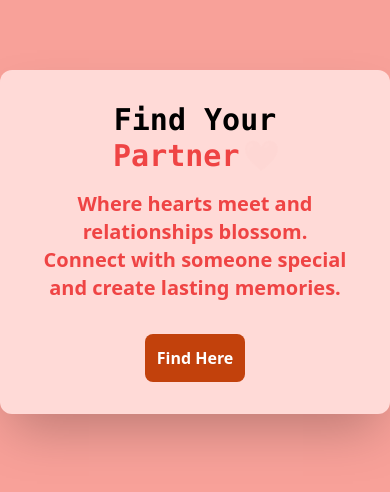
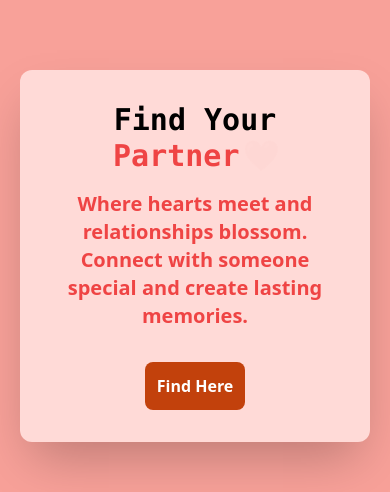
Before and after one commit to lokesh0921/DateNow, a React (Vite) app: page / in a window 390 px wide. Shown: the part 123-615 px from the top of the page. Built offline with nearby package versions, Linux system fonts and the light colour scheme; no server answers.

Commit message:
Fixed responsiveness of home page

```diff
--- a/src/components/home/Home.jsx
+++ b/src/components/home/Home.jsx
@@ -32,7 +32,7 @@ function Home() {
 
   return (
     <div className="flex items-center justify-center my-32">
-  <div className="bg-[#ffdad7] md:pt-24 pt-8 rounded-xl shadow-2xl flex flex-col md:flex-row px-10 items-center">
+      <div className="bg-[#ffdad7] md:pt-24 pt-8 rounded-xl shadow-2xl flex flex-col md:flex-row px-10 items-center mx-5 md:mx-0">
         {/* Left side (Text) */}
         <div className="text-center md:text-left">
           <h1 className="text-3xl font-mono font-bold text-black text-center md:text-left">
@@ -61,7 +61,6 @@ function Home() {
         </div>
       </div>
     </div>
-
   );
 }
 
--- a/src/components/login/Login.jsx
+++ b/src/components/login/Login.jsx
@@ -114,7 +114,7 @@ function Login() {
               <div className="h-px bg-gray-300 flex-1"></div>
             </div>
 
-            <form className="space-y-4" onSubmit={handleAuth}>
+            <form className="space-y-4 text-black" onSubmit={handleAuth}>
               {!isLogin && (
                 <div className="relative">
                   <User
```
Lines whose indentation alone changed are shown as unchanged.
